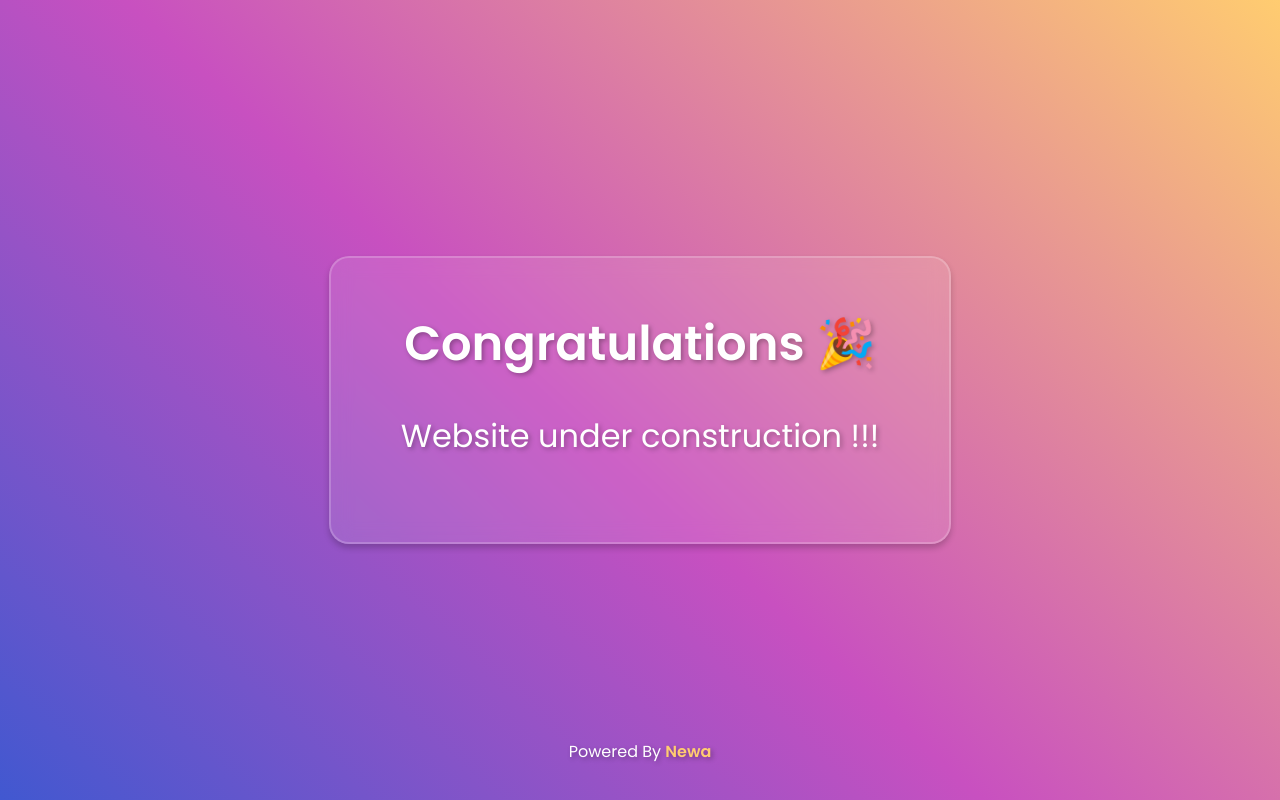
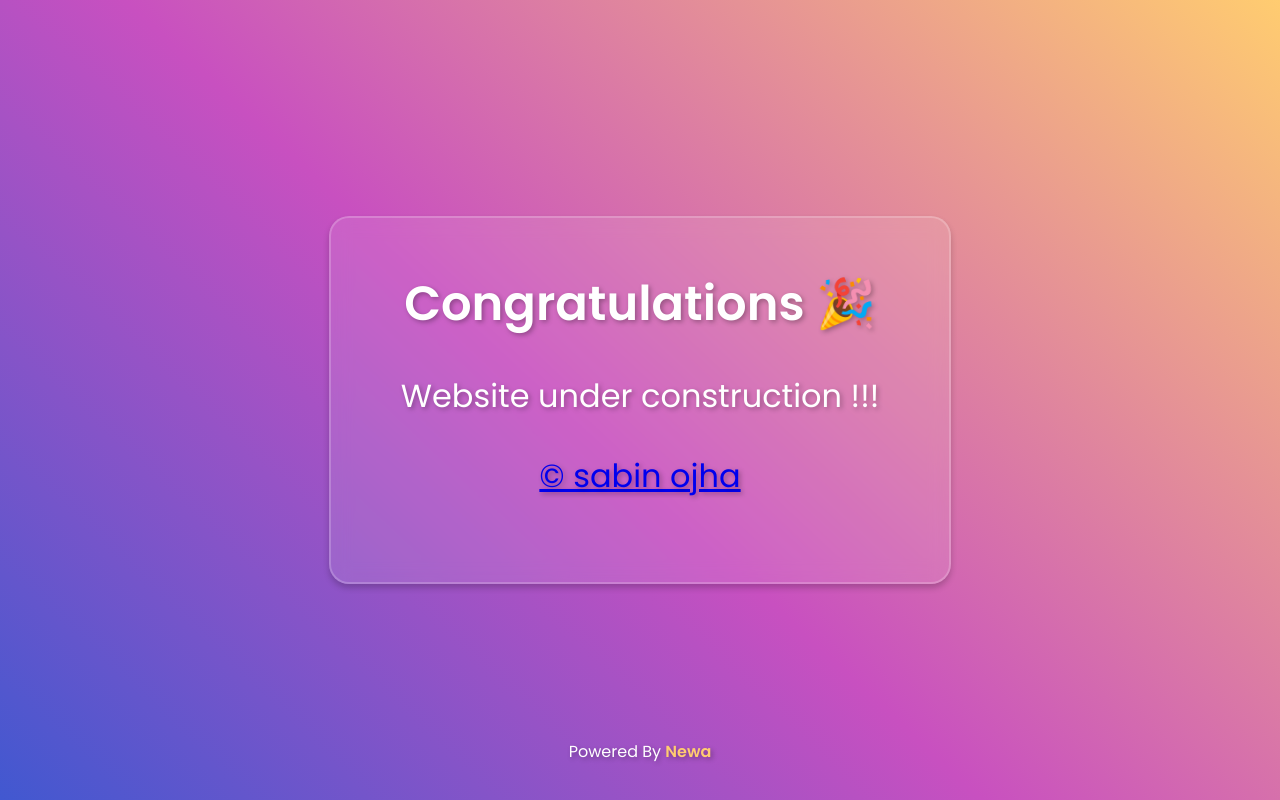
Before and after one commit to Technozamazing/optional, a plain HTML site: page index.html in a window 1280 px wide. Drawn offline with Linux system fonts and the light colour scheme.

Commit message:
copyright Update index.html

```diff
--- a/index.html
+++ b/index.html
@@ -15,6 +15,8 @@
   <div class="congratulation-message">
     <h1>Congratulations 🎉 </h1>
     <p>Website under construction !!!</p>
+    <p class="right">  <a href="https://www.facebook.com/sabin.ojha.777" target="_blank"> © sabin ojha </a>     </p>
+
   </div>
 
   <!-- Footer with "Powered by Newa" message and link -->
```
